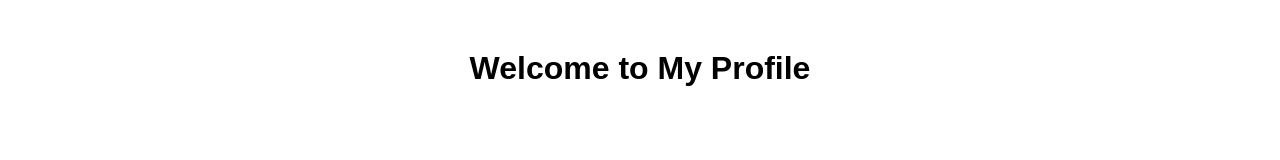
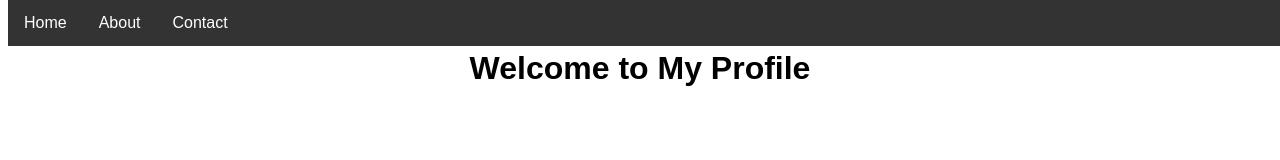
Before and after one commit to NickNameYouTuber/simple-gitflow-site, a plain HTML site: page index.html in a window 1280 px wide. Drawn offline with Linux system fonts and the light colour scheme.

Commit message:
feature/issue-2-add-navigation-bar: Add navigation bar with Home, About, and Contact links

```diff
--- a/index.html
+++ b/index.html
@@ -7,6 +7,13 @@
     <link rel="stylesheet" href="styles.css">
 </head>
 <body>
+<nav>
+    <ul>
+        <li><a href="#">Home</a></li>
+        <li><a href="#">About</a></li>
+        <li><a href="#">Contact</a></li>
+    </ul>
+</nav>
 <h1>Welcome to My Profile</h1>
 <script src="script.js"></script>
 </body>
--- a/styles.css
+++ b/styles.css
@@ -3,3 +3,28 @@ body {
     text-align: center;
     margin-top: 50px;
 }
+nav {
+    position: fixed;
+    top: 0;
+    width: 100%;
+    background-color: #333;
+}
+nav ul {
+    list-style-type: none;
+    margin: 0;
+    padding: 0;
+    overflow: hidden;
+}
+nav li {
+    float: left;
+}
+nav li a {
+    display: block;
+    color: white;
+    text-align: center;
+    padding: 14px 16px;
+    text-decoration: none;
+}
+nav li a:hover {
+    background-color: #111;
+}
```
